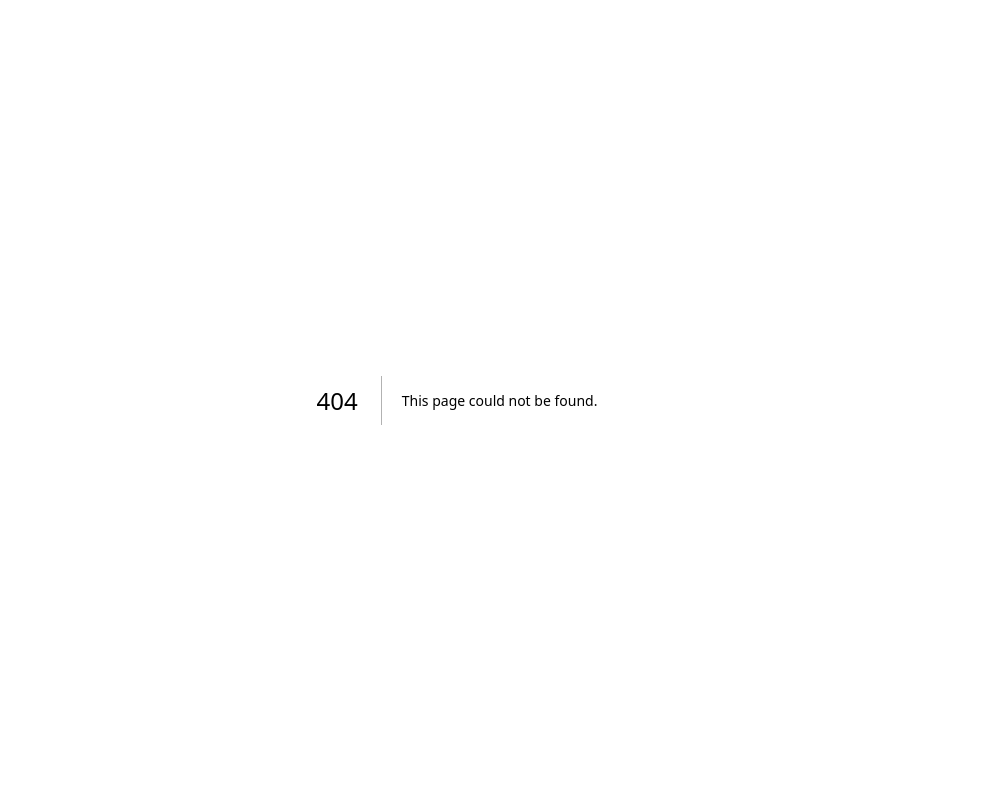
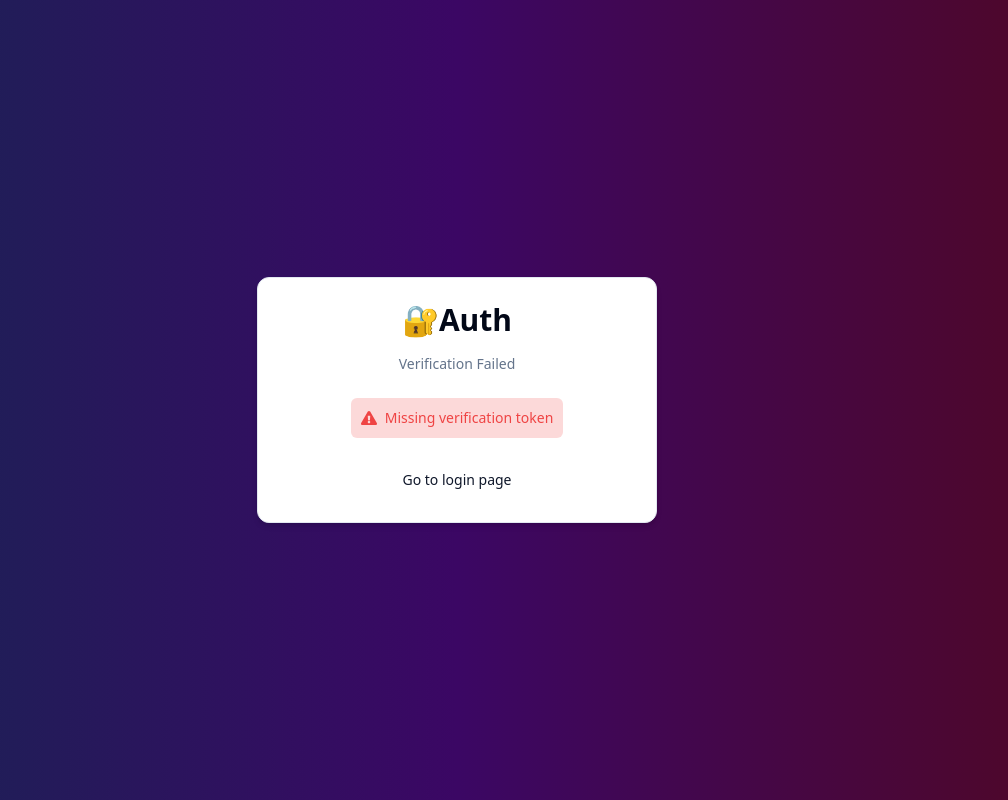
Before and after one commit to nazibul7/nextjs-auth-boilerplate, a Next.js app: page /auth/new-verification in a window 1280 px wide. Before the commit this address had no page. Shown: the whole page, without its empty margins (183-1191 px from the left). Built offline with nearby package versions, Linux system fonts and the light colour scheme.

Commit message:
feat(auth): add email verification page and server action
- Implement  server action to handle token validation
- Add  to verify user emails
- Show success redirect or error message based on token status

```diff
--- /dev/null
+++ b/app/auth/new-verification/page.tsx
@@ -0,0 +1,8 @@
+import NewVerificationForm from '@/components/auth/new-verification-form'
+
+export default function NewVerificationPage({ searchParams }: { searchParams:Promise <{ token: string }> }) {
+
+    return (
+        <NewVerificationForm searchParams={searchParams} />
+    )
+}
--- /dev/null
+++ b/components/auth/new-verification-form.tsx
@@ -0,0 +1,49 @@
+
+import { redirect } from 'next/navigation';
+import CardWrapper from '@/components/auth/card-wrapper';
+import { newVerification } from '@/app/actions/new-verification';
+import FormError from '@/components/form-error';
+
+export default async function NewVerificationPage({
+    searchParams
+}: {
+    searchParams: Promise<{ token?: string }>
+}) {
+    const { token } = await searchParams;
+
+    /** Handle missing token */
+    if (!token) {
+        return (
+            <CardWrapper
+                headerLabel='Verification Failed'
+                backButtonLabel='Go to login page'
+                backButtonHref='/auth/login'
+            >
+                <div className='w-full flex items-center justify-center'>
+                    <FormError message="Missing verification token" />
+                </div>
+            </CardWrapper>
+        );
+    }
+
+    /** Verify the token */
+    const result = await newVerification(token);
+
+    /** Redirect on success */
+    if (result.success) {
+        redirect('/settings');
+    }
+
+    /** Show error state */
+    return (
+        <CardWrapper
+            headerLabel='Verification Failed'
+            backButtonLabel='Go to login page'
+            backButtonHref='/auth/login'
+        >
+            <div className='w-full flex items-center justify-center'>
+                <FormError message={result.error} />
+            </div>
+        </CardWrapper>
+    );
+}
```
